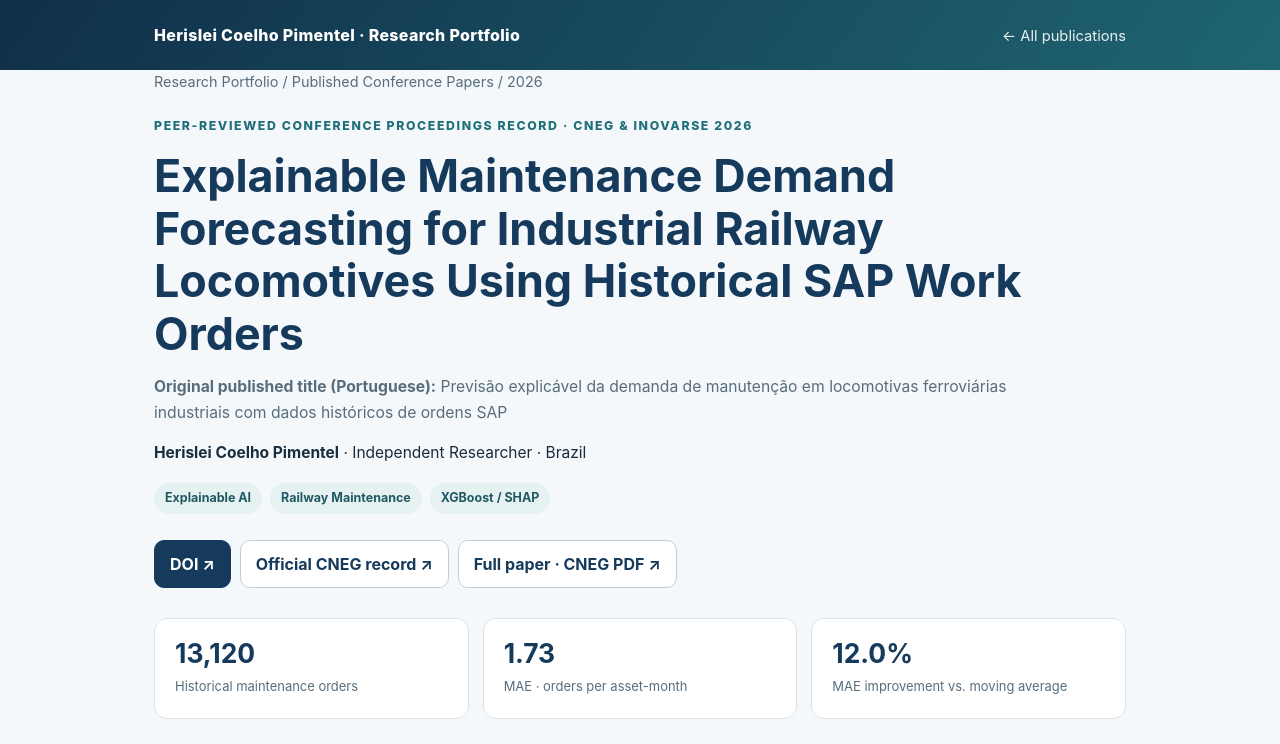
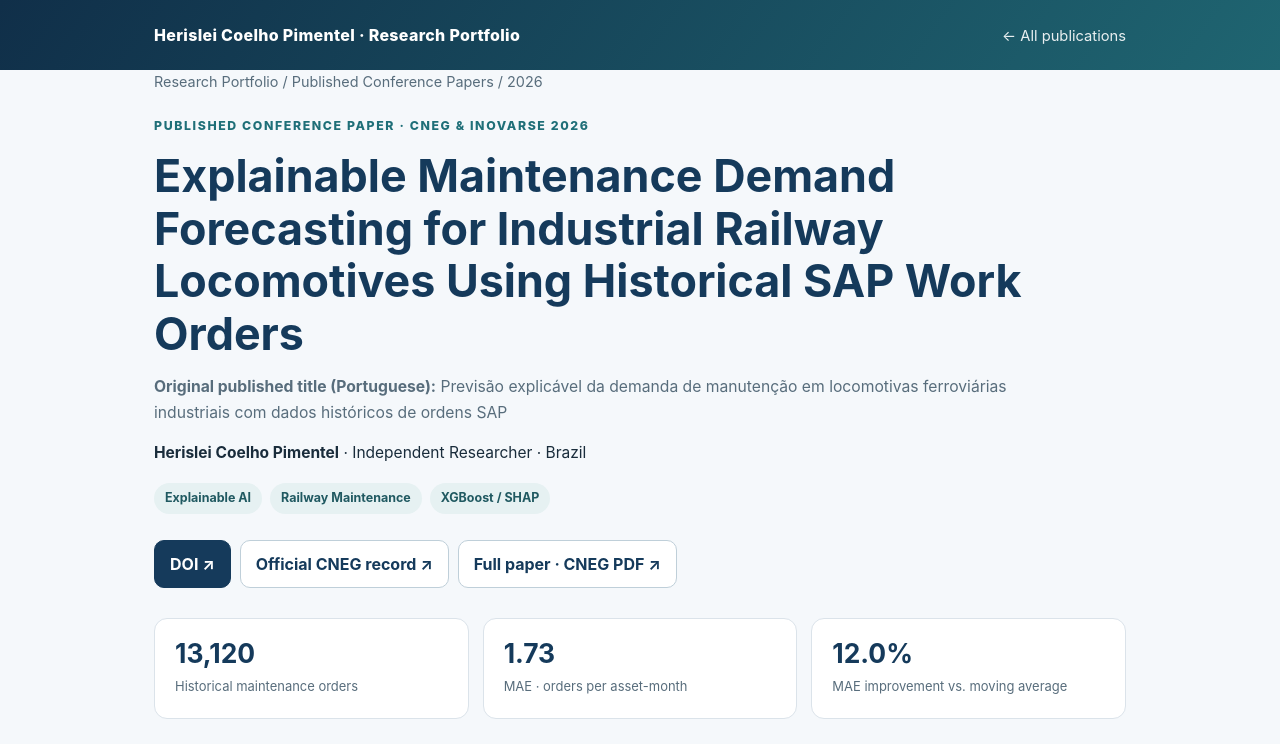
Before and after one commit to Herislei/research-portfolio, a plain HTML site: page publications/cneg-23811.html in a window 1280 px wide. Shown: the top 744 px of the page. Drawn offline with Linux system fonts and the light colour scheme.

Commit message:
Clarify publication status on CNEG 23811 research page

```diff
--- a/publications/cneg-23811.html
+++ b/publications/cneg-23811.html
@@ -26,7 +26,7 @@
 <header><div class="wrap"><a class="brand" href="../index.html">Herislei Coelho Pimentel · Research Portfolio</a><nav><a href="../index.html#manuscripts">← All publications</a></nav></div></header>
 <main class="wrap">
 <div class="breadcrumb">Research Portfolio / Published Conference Papers / 2026</div>
-<div class="eyebrow">Peer-reviewed conference proceedings record · CNEG &amp; INOVARSE 2026</div>
+<div class="eyebrow">Published conference paper · CNEG &amp; INOVARSE 2026</div>
 <h1>Explainable Maintenance Demand Forecasting for Industrial Railway Locomotives Using Historical SAP Work Orders</h1>
 <div class="original"><strong>Original published title (Portuguese):</strong> Previsão explicável da demanda de manutenção em locomotivas ferroviárias industriais com dados históricos de ordens SAP</div>
 <div class="byline"><strong>Herislei Coelho Pimentel</strong> · Independent Researcher · Brazil</div>
```
